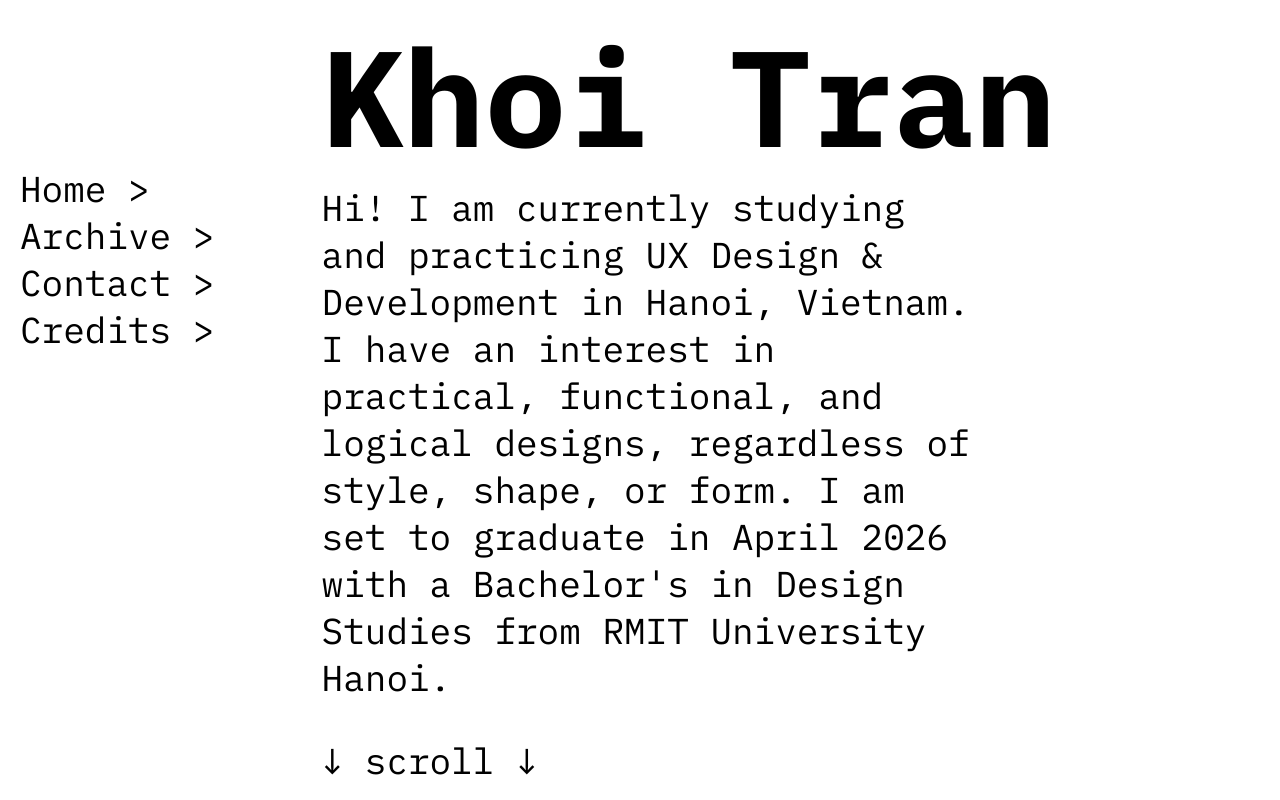
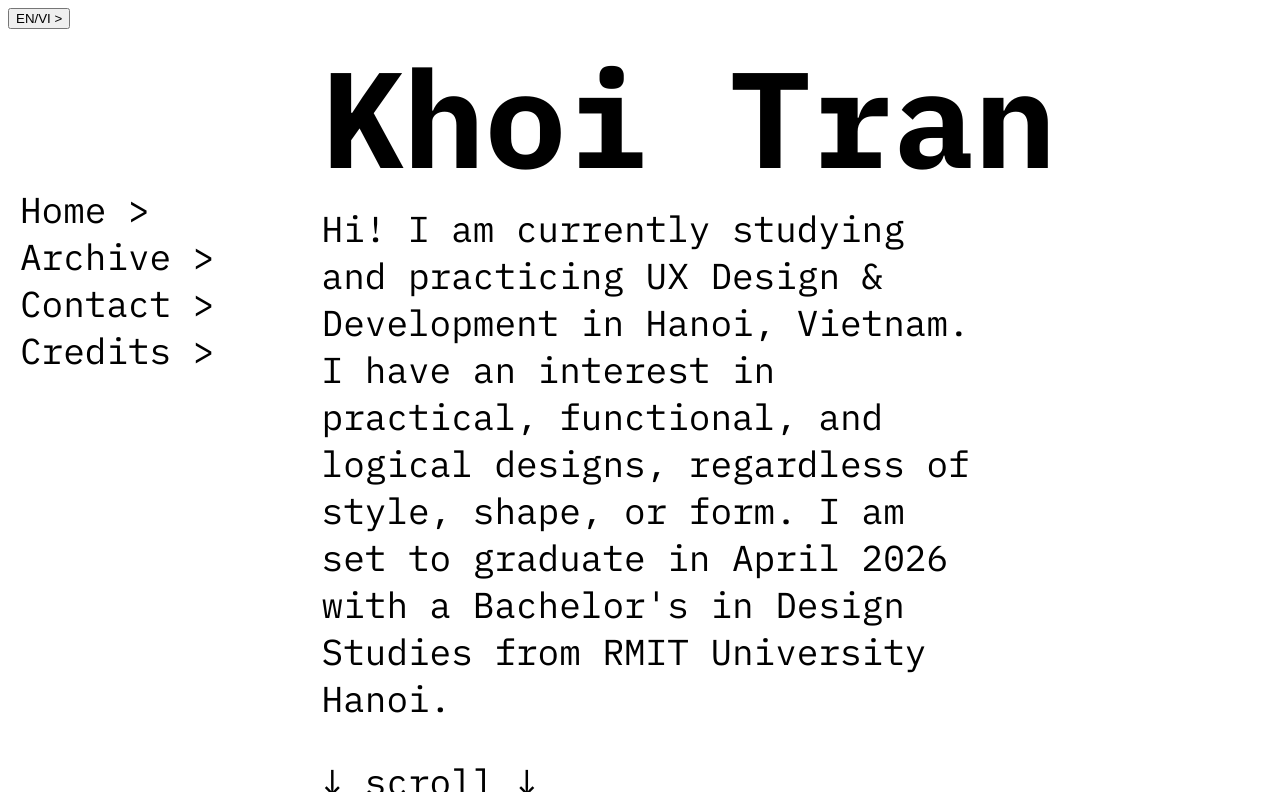
Before and after one commit to khooitran/khooitran, a SvelteKit app: page / in a window 1280 px wide. Built offline with nearby package versions, Linux system fonts and the light colour scheme.

Commit message:
adding the language button

```diff
--- /dev/null
+++ b/src/lib/Language.svelte
@@ -0,0 +1,10 @@
+<script>
+  let { lang = $bindable('en') } = $props();
+
+  export function changeLanguage() {
+    lang = lang === 'en' ? 'vi' : 'en';
+    console.log(lang);
+  }
+</script>
+
+<button onclick={changeLanguage}> EN/VI &gt; </button>
--- a/src/lib/Project.svelte
+++ b/src/lib/Project.svelte
@@ -6,7 +6,9 @@
   <div class="container">
     <button>
       <a {href}>
-        <h2>{title} &gt;</h2>
+        <h2>
+          {title}
+        </h2>
       </a>
     </button>
     <div class="flexbox">
--- a/src/routes/+layout.svelte
+++ b/src/routes/+layout.svelte
@@ -2,11 +2,14 @@
   import Navbar from '$lib/Navbar.svelte';
   import { page } from '$app/state';
   import { fly } from 'svelte/transition';
+  import Language from '$lib/Language.svelte';
 
   let { children } = $props();
+  let lang = $state('en');
 </script>
 
 <main>
+  <Language {lang} />
   <Navbar />
 
   {#key page.url.pathname}
```
